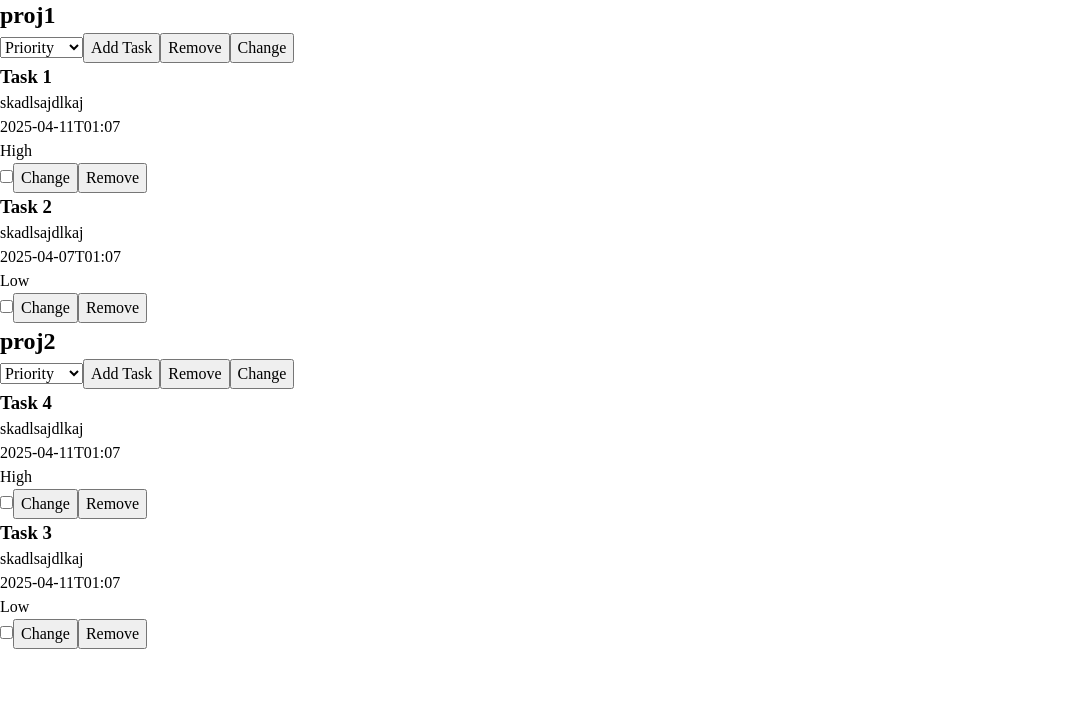
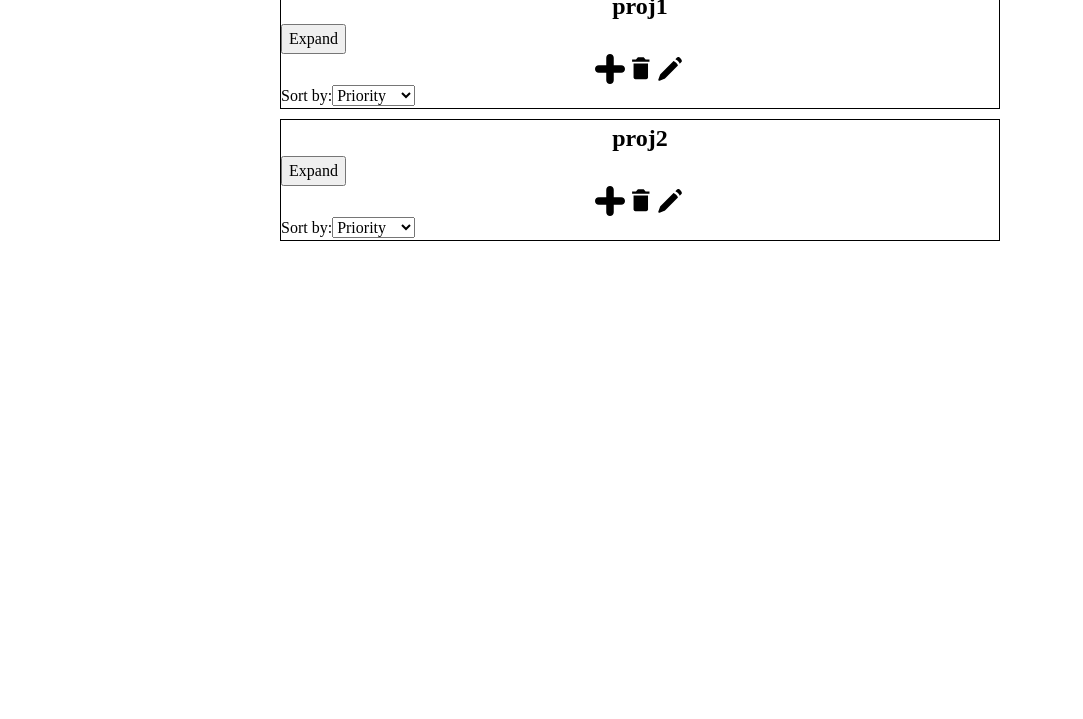
Before and after one commit to AleksaMladenovic/todo-list, a website built with webpack: page src/template.html in a window 1280 px wide. Shown: the part 81-800 px from the top of the page, without its empty margins (0-1083 px from the left). Built offline with nearby package versions, Linux system fonts and the light colour scheme.

Commit message:
Last version before full rework

```diff
--- a/src/domControls.js
+++ b/src/domControls.js
@@ -3,6 +3,7 @@ import { Task } from "./task.js";
 import { ProjectDiv } from "./projectDiv.js";
 import { TaskDiv } from "./taskDiv.js";
 import { projects } from "./project.js";
+import { events } from "./pubSub.js";
 
 let addProjectBtn = document.querySelector("button.btnAddProject");
 const addProjectDialog = document.querySelector("#addProjectDialog");
@@ -63,6 +64,11 @@ function clearProjectDialog() {
 
 export function createProjectDom(project) {
   const projectDom = ProjectDiv(project);
+
+  projectDom.btnExpand.addEventListener("click", ()=>{
+    projectDom.expanded = !projectDom.expanded;
+    events.emit("expandedChange",{projectDom});
+  })
 
   projectDom.btnAddTask.addEventListener("click", async () => {
     const newTask = await getTask();
--- a/src/homepage.js
+++ b/src/homepage.js
@@ -1,41 +1,51 @@
 import { projects } from "./project";
-import { createProjectDom,createTaskDom, initialSettings } from "./domControls";
+import {
+  createProjectDom,
+  createTaskDom,
+  initialSettings,
+} from "./domControls";
 import { Project } from "./project";
 import { Task } from "./task";
 import { events } from "./pubSub";
 
 const projectsDiv = document.createElement("div");
 projectsDiv.className = "Projects Homepage";
-projectsDiv.innerHTML = `<h1>Projects</h1>
-            <button class="btnAddProject">Add Project</button>`;
+resetProjectsDiv();
 
-function addProject(project){
-    const projectDom = createProjectDom(project);
-    projectsDiv.appendChild(projectDom.div);
-    return projectDom;
+function resetProjectsDiv(){
+    projectsDiv.innerHTML = `<div class="title"><h1>Projects</h1>
+            <button class="btnAddProject">New Project</button></div>`;
+}
+export function runHomepage() {
+  document.querySelector(".content").appendChild(projectsDiv);
+  initialSettings();
+}
+function addProject(project) {
+  const projectDom = createProjectDom(project);
+//   projectDom.createCustomDiv([projectDom.title,projectDom.buttonsDiv]);
+  projectsDiv.appendChild(projectDom.div);
+  return projectDom;
 }
 
-function addTask(task, project, projectDom){
-    const taskDom = createTaskDom(task,project);
-    projectDom.div.appendChild(taskDom.div);
-    return taskDom;
+function addTask(task, project, projectDom) {
+  const taskDom = createTaskDom(task, project);
+  projectDom.div.appendChild(taskDom.div);
+  return taskDom;
 }
 
-export function runHomepage(){
-    document.querySelector(".content").appendChild(projectsDiv);
-    initialSettings();
+function updateHomepage() {
+  resetProjectsDiv();
+  projects.list.forEach((project) => {
+    const projectDom = addProject(project);
+    if(projectDom.expanded){
+        project.tasks.forEach((task) => {
+            addTask(task, project, projectDom);
+          });
+    }
+  });
 }
 
-function updateHomepage(){
-    projectsDiv.innerHTML = `<h1>Projects</h1>
-            <button class="btnAddProject">Add Project</button>`;
-    projects.list.forEach(project => {
-        const projectDom = addProject(project);
-        project.tasks.forEach(task =>{
-            addTask(task,project,projectDom);
-        });
-    });
-}
 events.on("AddProject", updateHomepage);
-events.on("AddTask",updateHomepage);
-events.on("SortTask",updateHomepage);
+events.on("AddTask", updateHomepage);
+events.on("SortTask", updateHomepage);
+events.on("expandedChange", updateHomepage);
--- a/src/projectDiv.js
+++ b/src/projectDiv.js
@@ -1,40 +1,72 @@
+import { removeTask } from ".";
+
+const buttonsSvgs = {
+  addTask: `<svg viewBox="0 0 32 32" version="1.1" xmlns="http://www.w3.org/2000/svg" xmlns:xlink="http://www.w3.org/1999/xlink" xmlns:sketch="http://www.bohemiancoding.com/sketch/ns" fill="#000000"><g id="SVGRepo_bgCarrier" stroke-width="0"></g><g id="SVGRepo_tracerCarrier" stroke-linecap="round" stroke-linejoin="round"></g><g id="SVGRepo_iconCarrier"> <title>plus</title> <desc>Created with Sketch Beta.</desc> <defs> </defs> <g id="Page-1" stroke="none" stroke-width="1" fill="none" fill-rule="evenodd" sketch:type="MSPage"> <g id="Icon-Set-Filled" sketch:type="MSLayerGroup" transform="translate(-362.000000, -1037.000000)" fill="#000000"> <path d="M390,1049 L382,1049 L382,1041 C382,1038.79 380.209,1037 378,1037 C375.791,1037 374,1038.79 374,1041 L374,1049 L366,1049 C363.791,1049 362,1050.79 362,1053 C362,1055.21 363.791,1057 366,1057 L374,1057 L374,1065 C374,1067.21 375.791,1069 378,1069 C380.209,1069 382,1067.21 382,1065 L382,1057 L390,1057 C392.209,1057 394,1055.21 394,1053 C394,1050.79 392.209,1049 390,1049" id="plus" sketch:type="MSShapeGroup"> </path> </g> </g> </g></svg>`,
+  remove: `<svg viewBox="-0.5 0 19 19" version="1.1" xmlns="http://www.w3.org/2000/svg" xmlns:xlink="http://www.w3.org/1999/xlink" xmlns:sketch="http://www.bohemiancoding.com/sketch/ns" fill="#000000"><g id="SVGRepo_bgCarrier" stroke-width="0"></g><g id="SVGRepo_tracerCarrier" stroke-linecap="round" stroke-linejoin="round"></g><g id="SVGRepo_iconCarrier"> <title>icon/18/icon-delete</title> <desc>Created with Sketch.</desc> <defs> </defs> <g id="out" stroke="none" stroke-width="1" fill="none" fill-rule="evenodd" sketch:type="MSPage"> <path d="M4.91666667,14.8888889 C4.91666667,15.3571429 5.60416667,16 6.0625,16 L12.9375,16 C13.3958333,16 14.0833333,15.3571429 14.0833333,14.8888889 L14.0833333,6 L4.91666667,6 L4.91666667,14.8888889 L4.91666667,14.8888889 L4.91666667,14.8888889 Z M15,3.46500003 L12.5555556,3.46500003 L11.3333333,2 L7.66666667,2 L6.44444444,3.46500003 L4,3.46500003 L4,4.93000007 L15,4.93000007 L15,3.46500003 L15,3.46500003 L15,3.46500003 Z" id="path" fill="#000000" sketch:type="MSShapeGroup"> </path> </g> </g></svg>`,
+  change: `<svg viewBox="0 0 24 24" fill="none" xmlns="http://www.w3.org/2000/svg"><g id="SVGRepo_bgCarrier" stroke-width="0"></g><g id="SVGRepo_tracerCarrier" stroke-linecap="round" stroke-linejoin="round"></g><g id="SVGRepo_iconCarrier"><path fill-rule="evenodd" clip-rule="evenodd" d="m3.99 16.854-1.314 3.504a.75.75 0 0 0 .966.965l3.503-1.314a3 3 0 0 0 1.068-.687L18.36 9.175s-.354-1.061-1.414-2.122c-1.06-1.06-2.122-1.414-2.122-1.414L4.677 15.786a3 3 0 0 0-.687 1.068zm12.249-12.63 1.383-1.383c.248-.248.579-.406.925-.348.487.08 1.232.322 1.934 1.025.703.703.945 1.447 1.025 1.934.058.346-.1.677-.348.925L19.774 7.76s-.353-1.06-1.414-2.12c-1.06-1.062-2.121-1.415-2.121-1.415z" fill="#000000"></path></g></svg>`,
+};
 export const ProjectDiv = (project) => {
+  let expanded = false;
   const div = createDiv();
 
   const title = createTitle(project);
   div.appendChild(title);
 
+  const btnExpand = createButton("Expand","expand");
+  div.appendChild(btnExpand);
+
+  const buttons = createButtons();
+  div.appendChild(buttons.div);
+
   const sort = createSort(project);
   div.appendChild(sort.labelForSort);
   div.appendChild(sort.selectSort);
 
-  const btnAddTask = createButton("Add Task", "addTask");
-  div.appendChild(btnAddTask);
-
-  const btnRemove = createButton("Remove", "remove");
-  div.appendChild(btnRemove);
-
-  const btnChange = createButton("Change", "change");
-  div.appendChild(btnChange);
-
-  return {div,title,btnAddTask,btnRemove, btnChange,selectSort: sort.selectSort};
+  function createCustomDiv(listOfProperties) {
+    div.innerHTML = "";
+    listOfProperties.forEach((Property) => {
+      div.appendChild(Property);
+    });
+  }
+  function resetDiv() {
+    div.innerHTML = "";
+    div.appendChild(title);
+    div.appendChild(buttons.div);
+    div.appendChild(sort.labelForSort);
+    div.appendChild(sort.selectSort);
+  }
+  return {
+    div,
+    expanded,
+    title,
+    btnAddTask: buttons.btnAddTask,
+    btnRemove: buttons.btnRemove,
+    btnChange: buttons.btnChange,
+    btnExpand,
+    buttonsDiv: buttons.div,
+    selectSort: sort.selectSort,
+    labelForSort: sort.labelForSort,
+    createCustomDiv,
+    resetDiv,
+  };
 };
 
-function createDiv(){
+function createDiv() {
   const div = document.createElement("div");
   div.classList.add("Project");
   return div;
 }
 
-function createTitle(project){
+function createTitle(project) {
   const title = document.createElement("h2");
   title.textContent = project.title;
   return title;
 }
 
-function createSort(project){
+function createSort(project) {
   const labelForSort = document.createElement("label");
-  labelForSort.setAttribute("for","sortType");
+  labelForSort.setAttribute("for", "sortType");
+  labelForSort.textContent = "Sort by:";
 
   const selectSort = document.createElement("select");
   selectSort.setAttribute("name", "sortType");
@@ -50,13 +82,35 @@ function createSort(project){
   option.textContent = "Due Date";
   selectSort.appendChild(option);
 
-   selectSort.querySelector(`option[value='${project.sortType}'`).setAttribute("selected", "");
-  return {labelForSort,selectSort};
+  selectSort
+    .querySelector(`option[value='${project.sortType}'`)
+    .setAttribute("selected", "");
+  return { labelForSort, selectSort };
 }
 
-function createButton(textContent,classAtribute ){
+function createButton(textContent, classAtribute) {
   const button = document.createElement("button");
   button.textContent = textContent;
   button.className = classAtribute;
+
+  if (buttonsSvgs.hasOwnProperty(classAtribute)) {
+    button.innerHTML = buttonsSvgs[classAtribute];
+  }
   return button;
 }
+
+function createButtons() {
+  const div = document.createElement("div");
+  div.className = "buttons";
+
+  const btnAddTask = createButton("Add Task", "addTask");
+  div.appendChild(btnAddTask);
+
+  const btnRemove = createButton("Remove", "remove");
+  div.appendChild(btnRemove);
+
+  const btnChange = createButton("Change", "change");
+  div.appendChild(btnChange);
+
+  return { div, btnAddTask, btnRemove, btnChange };
+}
--- a/src/styles.css
+++ b/src/styles.css
@@ -62,3 +62,39 @@ Naslov ce biti centralno postavljen, skroz desno dva dugmeta
 levo od naslova treba da bude checkbox za stikliranje da li je izvrsen task ili ne
 Ispod njega datum, klikom na datum treba da se prikaze za koliko istice vreme Task-a / da se togluje
  */
+div.content{
+  width: 100vw;
+  display: flex;
+  justify-content: center;
+}
+div.Projects.Homepage{
+  width: min(800px,100%);
+  padding: 0 20px;
+  div.title{
+    display: flex;
+    justify-content: space-between;
+    margin-top: 10px;
+  }
+
+  div.Project{
+    border: 1px solid black;
+    margin: 10px 20px 0px 20px;
+    h2{
+      text-align: center;
+    }
+    >div.buttons{
+      display: flex;
+      justify-content: center;
+      button{
+        margin: 0;
+        padding: 0;
+        background-color: transparent;
+        border: none;
+      }
+      svg{
+        height: 30px;
+
+      }
+    }
+  }
+}
--- a/src/template.html
+++ b/src/template.html
@@ -1,15 +1,12 @@
 <!DOCTYPE html>
 <html lang="en">
   <head>
-    <meta charset="UTF-8">
-    <meta name="viewport" content="width=device-width, initial-scale=1.0">
+    <meta charset="UTF-8" />
+    <meta name="viewport" content="width=device-width, initial-scale=1.0" />
     <title>Document</title>
   </head>
   <body>
-
-    <div class="projects">
-        <div class="content">
-        </div>
+    <div class="content"></div>
     <!-- <div class="Project">
             <h2>ProjectName</h2>
             <button>Add Task</button>
@@ -21,11 +18,12 @@
                 <button>Change</button>
             </div>
         </div> -->
+
         <dialog id="addProjectDialog">
       <form>
         <h2>Project:</h2>
         <label for="projectName">Name:</label>
-                <input type="text" name="projectName" id="projectName" required>
+        <input type="text" name="projectName" id="projectName" required />
         <button type="button" class="add">Add project</button>
         <button type="button" class="cancel">Cancel</button>
       </form>
@@ -34,22 +32,27 @@
       <form>
         <h2>Task:</h2>
         <label for="taskTitle">Title:</label>
-                <input type="text" name="taskTitle" id="taskTitle" required>
+        <input type="text" name="taskTitle" id="taskTitle" required />
         <label for="taskDescription">Description</label>
         <textarea name="taskDescription" id="taskDescription"> </textarea>
         <label for="taskDueDate">Due Date</label>
-                <input type="datetime-local" id="taskDueDate" name="taskDueDate">
+        <input type="datetime-local" id="taskDueDate" name="taskDueDate" />
         <label for="taskPriority">Task priority:</label>
-                <input type="radio" id="highPriority" name="priority" value="High">
+        <input type="radio" id="highPriority" name="priority" value="High" />
         <label for="highPriority">High</label>
-                <input type="radio" id="normalPriority" name="priority" value="Normal" checked>
+        <input
+          type="radio"
+          id="normalPriority"
+          name="priority"
+          value="Normal"
+          checked
+        />
         <label for="normalPriority">Normal</label>
-                <input type="radio" id="lowPriority" name="priority" value="Low">
+        <input type="radio" id="lowPriority" name="priority" value="Low" />
         <label for="lowPriority">Low</label>
         <button type="button" class="add">Add Task</button>
         <button type="button" class="cancel">Cancel</button>
       </form>
     </dialog>
-    </div>
   </body>
 </html>
```
Also changed, not shown: src/svgs/plus-svgrepo-com.svg (added). Lines whose indentation alone changed are shown as unchanged.
